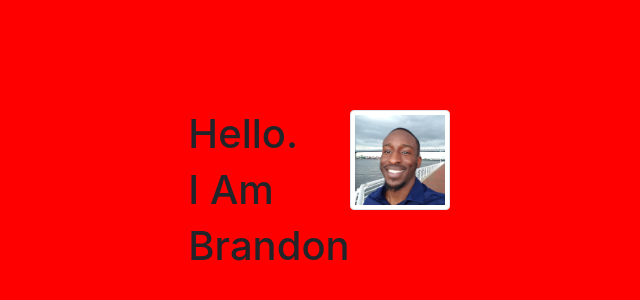
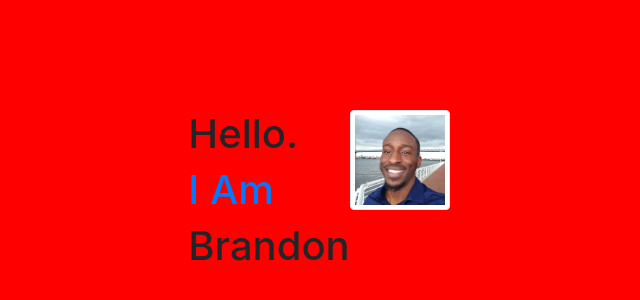
Before and after one commit to BrandonGrayson/test-portfolio, a React (Create React App) app: page / in a window 1280 px wide. Shown: the part 130-430 px from the top of the page, without its empty margins (321-961 px from the left). Built offline with nearby package versions, Linux system fonts and the light colour scheme.

Commit message:
added link from home to about me section

```diff
--- a/src/components/hello.js
+++ b/src/components/hello.js
@@ -1,5 +1,6 @@
 import React from "react";
 import "../styles/hello.css"
+import { Link } from "react-router-dom"
 
 const styles = {
     hero: {
@@ -16,8 +17,9 @@ const Hello = () => {
     return (
         <div className='container hero d-flex flex-row justify-content-center col-sm-12 col-md-12 col-lg-12 col-xl-12' style={styles.hero}>
             <div className='flex-column' style={styles.el}>
+
                 <h1>Hello.</h1>
-                <h1>I Am</h1>
+        < Link to='/about'><h1>I Am</h1></Link>
                 <h1>Brandon</h1>
             </div>
 
```
